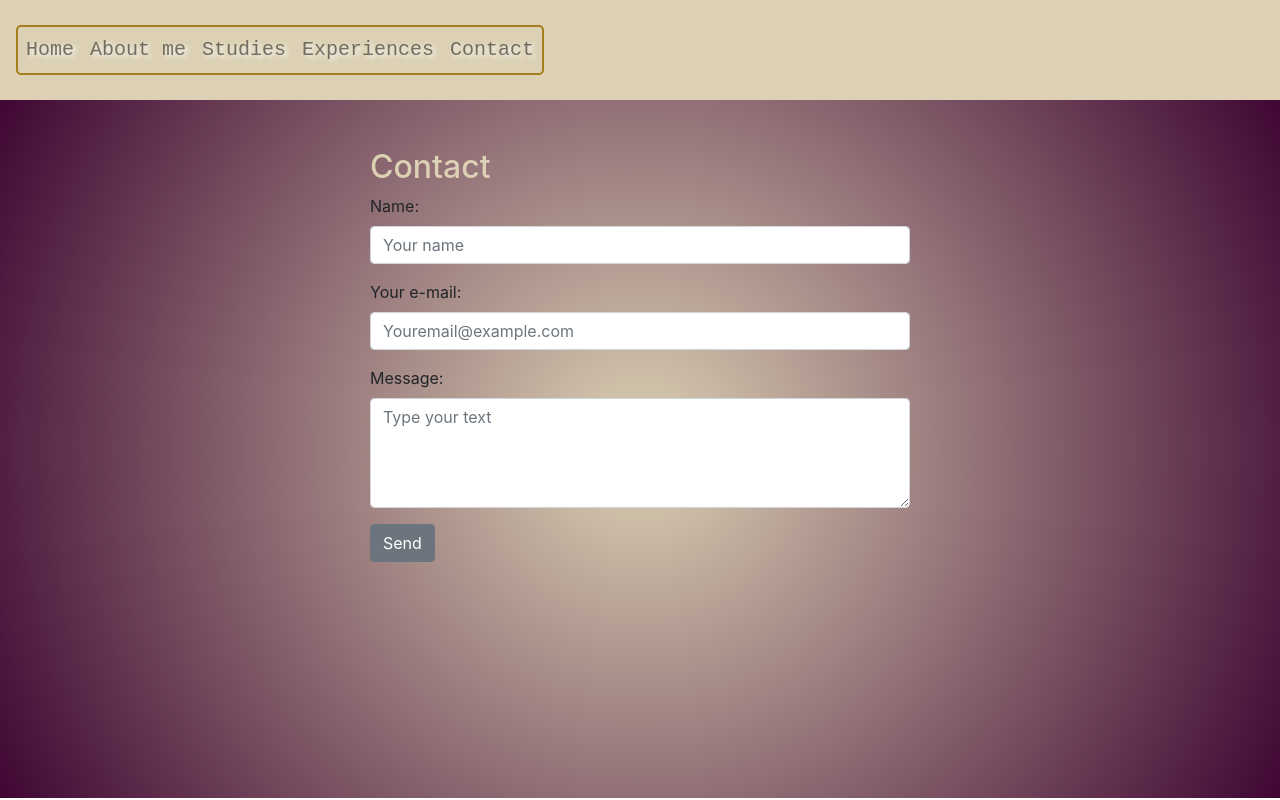
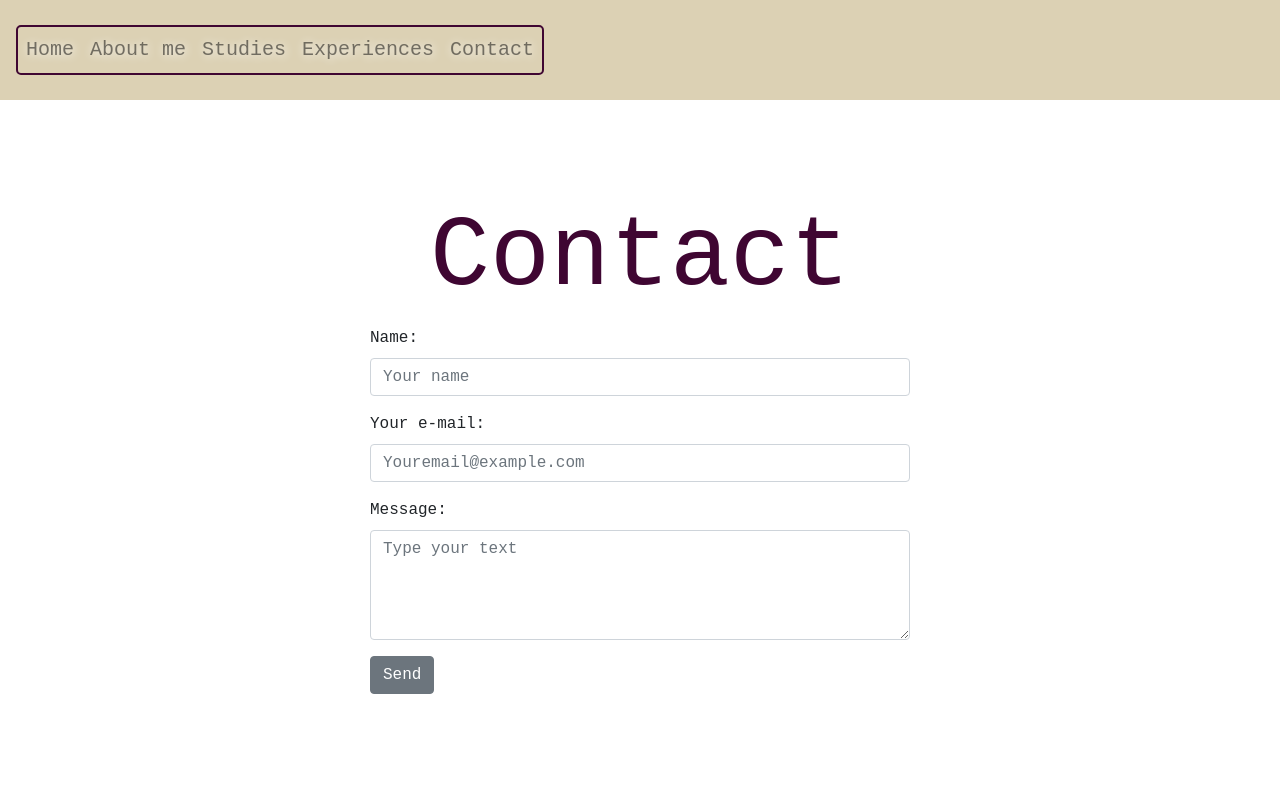
Before and after one commit to tamisimes/miportfoliocoder, a website: page PAGES/contact.html in a window 1280 px wide. Drawn offline with nearby package versions, Linux system fonts and the light colour scheme.

Commit message:
etiquetas de SEO

```diff
--- a/PAGES/contact.html
+++ b/PAGES/contact.html
@@ -3,6 +3,8 @@
 <head>
     <meta charset="UTF-8">
     <meta name="viewport" content="width=device-width, initial-scale=1.0">
+    <meta name="description" content="Contact me, Tamara Simes">
+    <meta name="keywords" content="Contact, Send me a message, Tamara Simes">
     <title>Tami Portafolio Entrega2</title>
     <link rel="stylesheet" href="https://cdn.jsdelivr.net/npm/bootstrap@4.6.2/dist/css/bootstrap.min.css" integrity="sha384-xOolHFLEh07PJGoPkLv1IbcEPTNtaed2xpHsD9ESMhqIYd0nLMwNLD69Npy4HI+N" crossorigin="anonymous">
     <link rel="stylesheet" href="../css/estilos.css">
@@ -34,7 +36,7 @@
       <div class="container mt-5">
         <div class="row">
             <div class="col-md-6 offset-md-3">
-                <h2>Contact</h2>
+                <h2 class="contacto-h2">Contact</h2>
                     <div class="form-group">
                         <label for="nombre">Name:</label>
                         <input type="text" class="form-control" id="nombre" placeholder="Your name">
--- a/SCSS/estilos.scss
+++ b/SCSS/estilos.scss
@@ -35,20 +35,21 @@ $beige: #a47f1a;
 
 nav {
     height: 100px;
+    background-color: $marronclarito;
     font-family: 'Courier New', Courier, monospace;
-    background-color: $marronclarito;
-    text-shadow: 3px 2px 5px white;
+    font-style: bold font;
+    text-shadow: 1px 1px 10px white;
     font-size: 20px;
  }
 .navbar-nav {
-    border:solid $beige 2px;
+    border:solid $rosa 2px;
     border-radius: 5px;
     background-color: $marronclarito;
 
 }
 
 #collapsibleNavbar a:hover {
-    color: $beige;
+    color: $rosa;
 }
 
 .presentacion {
@@ -255,6 +256,7 @@ h2 span {
 .about-me-h2 {
     font-family: 'Courier New', Courier, monospace;
     font-size: 400%;
+    text-align: center;
 }
 
 .about-me {
@@ -262,6 +264,7 @@ h2 span {
     padding-left: 3%;
     background-color:$beige;
     margin-top: -100px;
+    text-align: center;
 }
 
 .about-me p {
@@ -271,13 +274,17 @@ h2 span {
 }
 
 .contenedor-formulario {
-    background-image: radial-gradient(circle,$marronclarito,$rosa);
-    width: 100%;
-    height:700px;
-    margin-top: -50px;
+    font-family: 'Courier New', Courier, monospace;
+    margin-top: 10px;
 }
 
 .d-flex {
     text-align: center;
     font-family: 'Courier New', Courier, monospace;
 }
+
+.contacto-h2 {
+    font-size: 100px;
+    color: #3f0632;
+    text-align: center;
+}
```
Also changed, not shown: PAGES/aboutme.html (+2 -0 lines), PAGES/experience.html (+2 -0 lines), PAGES/professional.html (+2 -0 lines), index.html (+2 -0 lines), css/estilos.css, 1 other file.
